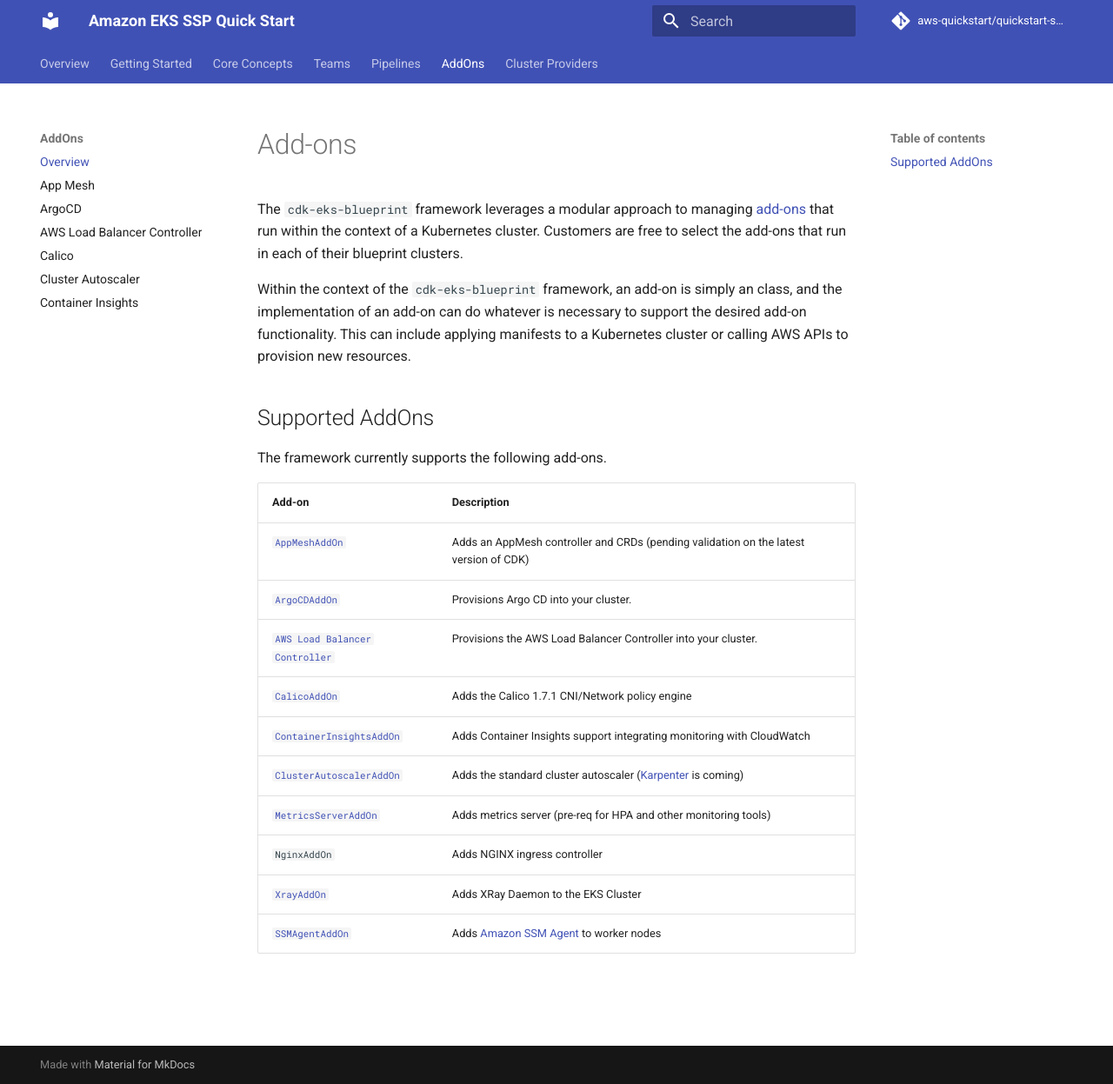
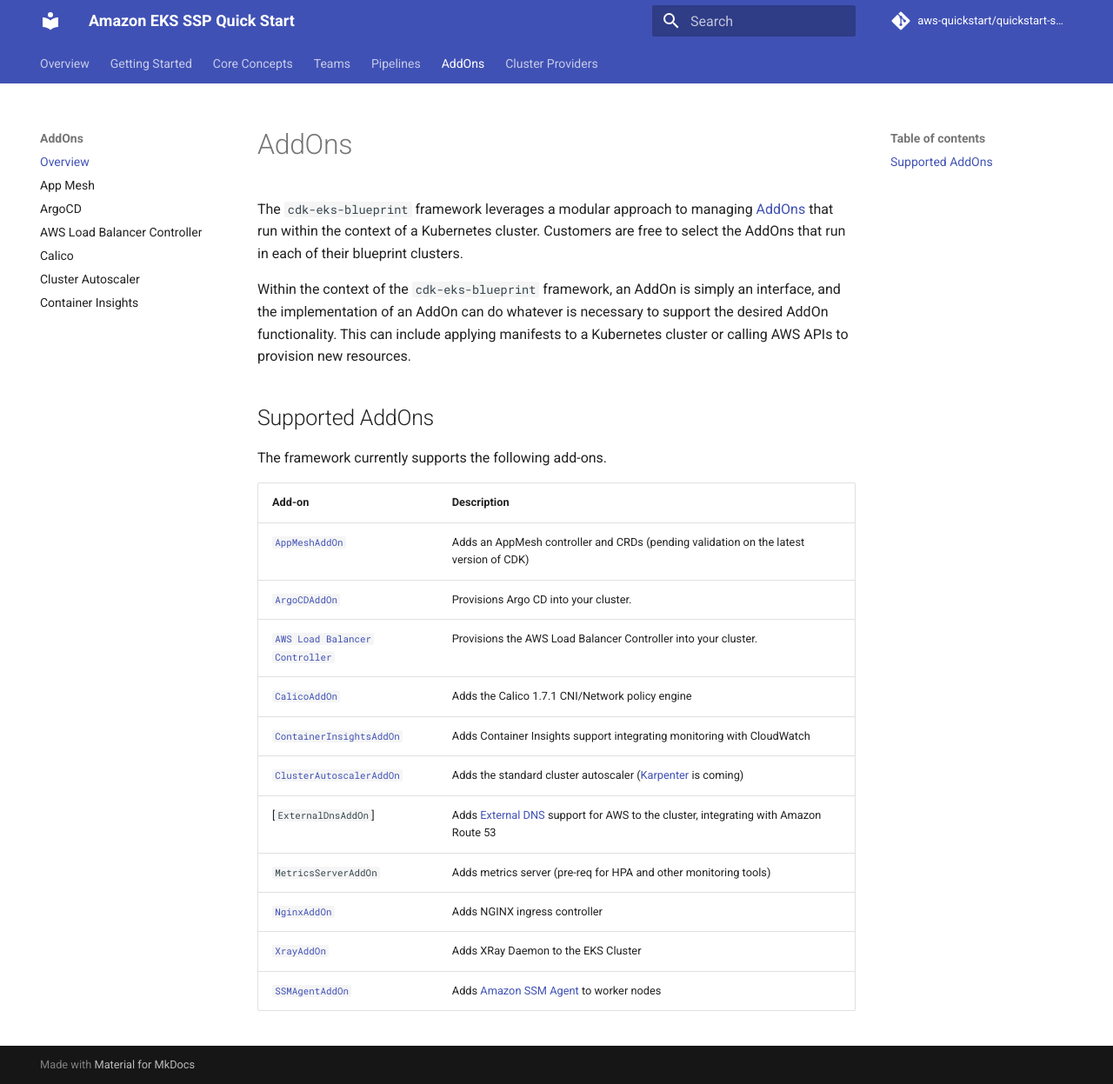
Before and after one commit to aws-quickstart/cdk-eks-blueprints, an MkDocs documentation site: the page built from docs/addons/index.md, in a window 1280 px wide and 1247 px high. Shown: the whole window at 87% size. Built offline with MkDocs 1.6.1 and Material for MkDocs 9.7.7, drawn with Linux system fonts in a browser that asks for light colours; comment, search, counter and statistics services are not loaded.

Commit message:
docs wip

```diff
--- a/docs/addons/index.md
+++ b/docs/addons/index.md
@@ -1,8 +1,8 @@
-# Add-ons
+# AddOns
 
-The `cdk-eks-blueprint` framework leverages a modular approach to managing [add-ons](https://kubernetes.io/docs/concepts/cluster-administration/addons/) that run within the context of a Kubernetes cluster. Customers are free to select the add-ons that run in each of their blueprint clusters.
+The `cdk-eks-blueprint` framework leverages a modular approach to managing [AddOns](https://kubernetes.io/docs/concepts/cluster-administration/addons/) that run within the context of a Kubernetes cluster. Customers are free to select the AddOns that run in each of their blueprint clusters.
 
-Within the context of the `cdk-eks-blueprint` framework, an add-on is simply an class, and the implementation of an add-on can do whatever is necessary to support the desired add-on functionality. This can include applying manifests to a Kubernetes cluster or calling AWS APIs to provision new resources.
+Within the context of the `cdk-eks-blueprint` framework, an AddOn is simply an interface, and the implementation of an AddOn can do whatever is necessary to support the desired AddOn functionality. This can include applying manifests to a Kubernetes cluster or calling AWS APIs to provision new resources.
 
 ## Supported AddOns
 
@@ -16,7 +16,8 @@
 | [`CalicoAddOn`](./calico) | Adds the Calico 1.7.1 CNI/Network policy engine |
 | [`ContainerInsightsAddOn`](./container-insights) | Adds Container Insights support integrating monitoring with CloudWatch |
 | [`ClusterAutoscalerAddOn`](./cluster-autoscaler) | Adds the standard cluster autoscaler ([Karpenter](https://github.com/awslabs/karpenter) is coming)|
-| [`MetricsServerAddOn`](./metrics-server.md) | Adds metrics server (pre-req for HPA and other monitoring tools)|
-| `NginxAddOn` | Adds NGINX ingress controller |
-| [`XrayAddOn`](./xray.md) | Adds XRay Daemon to the EKS Cluster |
+| [`ExternalDnsAddOn`] | Adds [External DNS](https://github.com/kubernetes-sigs/external-dns) support for AWS to the cluster, integrating with Amazon Route 53
+| `MetricsServerAddOn`| Adds metrics server (pre-req for HPA and other monitoring tools)|
+| [`NginxAddOn`](./nginx) | Adds NGINX ingress controller |
+| [`XrayAddOn`](./xray) | Adds XRay Daemon to the EKS Cluster |
 | [`SSMAgentAddOn`](./ssm-agent.md) | Adds [Amazon SSM Agent](https://docs.aws.amazon.com/systems-manager/latest/userguide/ssm-agent.html) to worker nodes |
```
Also changed, not shown: docs/addons/nginx.md (added, +69 -0 lines).
